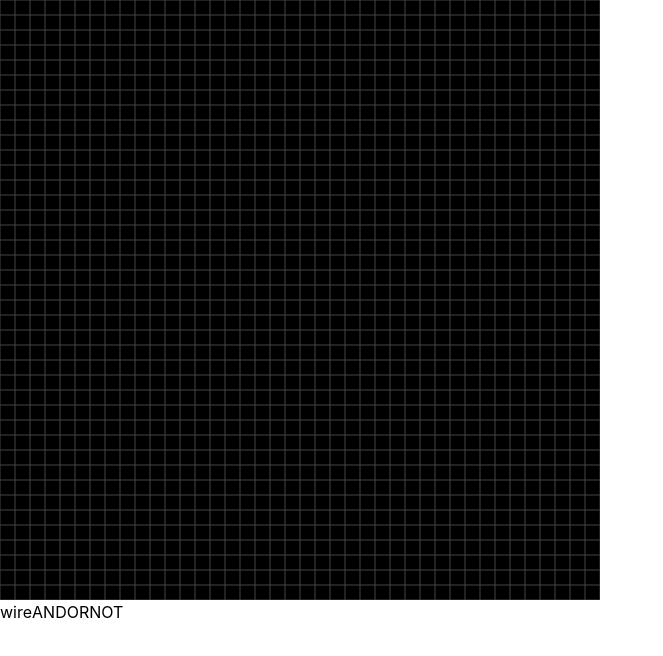
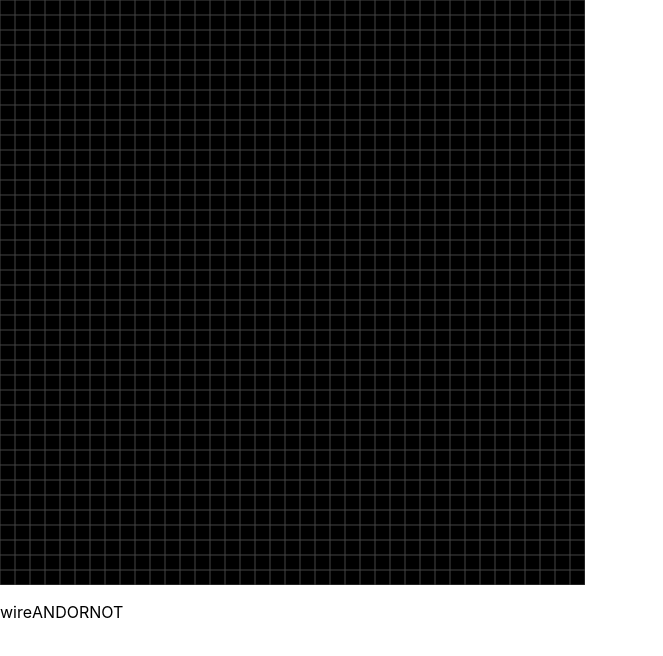
Before and after one commit to timshicha/toolbox, a React (Create React App) app in the folder fe/: page / in a window 1280 px wide. Shown: the top 656 px of the page, without its empty margins (0-663 px from the left). Built offline with nearby package versions, Linux system fonts and the light colour scheme.

Commit message:
fixed index out of range error

```diff
--- a/fe/src/LogicCircuit.jsx
+++ b/fe/src/LogicCircuit.jsx
@@ -221,6 +221,7 @@ function LogicCircuit() {
             clientX = newX;
             clientY = newY;
             updateHintCanvas();
+            console.log(clientX);
             console.log(circuitLogicBoard.board[newX][newY]);
         }
     }
@@ -269,9 +270,9 @@ function LogicCircuit() {
     return (
         <>
             <div className={"relative h-[" + TOTAL_SIZE + "px]"}>
-                <canvas ref={gridCanvasRef} className="absolute bg-black" width={CANVAS_SIZE * CELL_SIZE} height={CANVAS_SIZE * CELL_SIZE}></canvas>
-                <canvas ref={mainCanvasRef} className="absolute" width={CANVAS_SIZE * CELL_SIZE} height={CANVAS_SIZE * CELL_SIZE}></canvas>
-                <canvas ref={hintCanvasRef} className="absolute" width={CANVAS_SIZE * CELL_SIZE} height={CANVAS_SIZE * CELL_SIZE}
+                <canvas ref={gridCanvasRef} className="absolute bg-black" width={(CANVAS_SIZE - 1) * CELL_SIZE} height={(CANVAS_SIZE - 1) * CELL_SIZE}></canvas>
+                <canvas ref={mainCanvasRef} className="absolute" width={(CANVAS_SIZE - 1) * CELL_SIZE} height={(CANVAS_SIZE - 1) * CELL_SIZE}></canvas>
+                <canvas ref={hintCanvasRef} className="absolute" width={(CANVAS_SIZE - 1) * CELL_SIZE} height={(CANVAS_SIZE - 1) * CELL_SIZE}
                     onMouseLeave={clearHintCanvas} onMouseMove={handleCanvasMove} onMouseDown={handleCanvasClick}></canvas>
             </div>
             <div className="absolute mt-[600px]">
```
